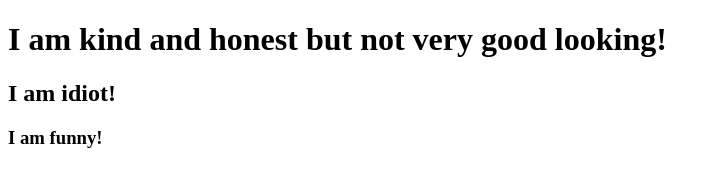
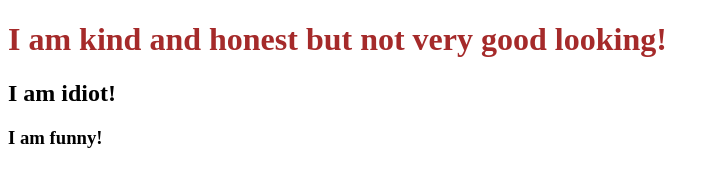
Before and after one commit to boboisnotavalible/testing, a plain HTML site: page index.html in a window 1280 px wide. Shown: the whole page, without its empty margins (0-718 px from the left). Drawn offline with Linux system fonts and the light colour scheme.

Commit message:
added inline styling

```diff
--- a/index.html
+++ b/index.html
@@ -6,7 +6,7 @@
     <title>Exlpaining Github</title>
 </head>
 <body>
-    <h1 style="color:black">I am kind and honest but not very good looking!</h1>
+    <h1 style="color: brown;">I am kind and honest but not very good looking!</h1>
     <h2>I am idiot!</h2>
     <h3>I am funny!</h3>
 </body>
```
